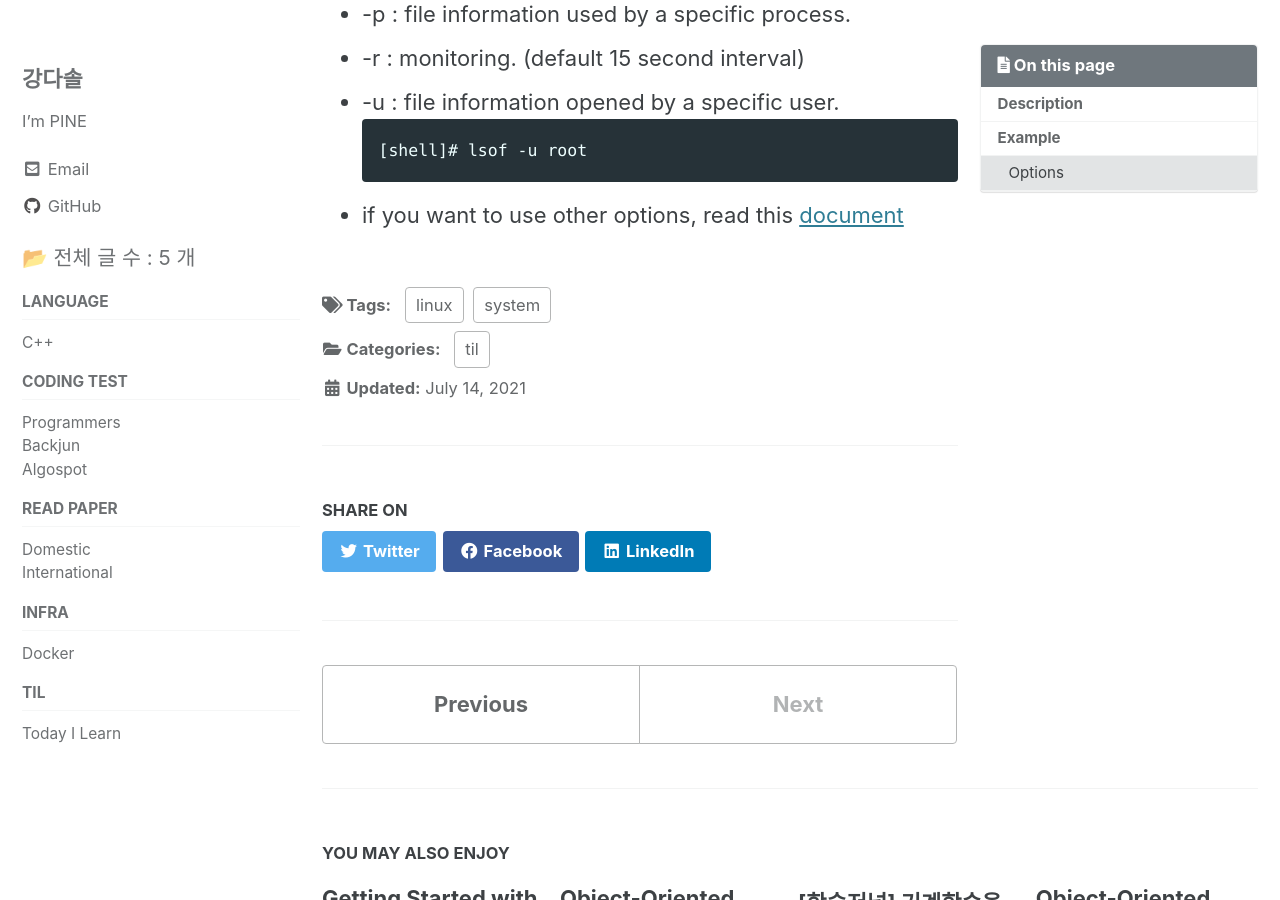
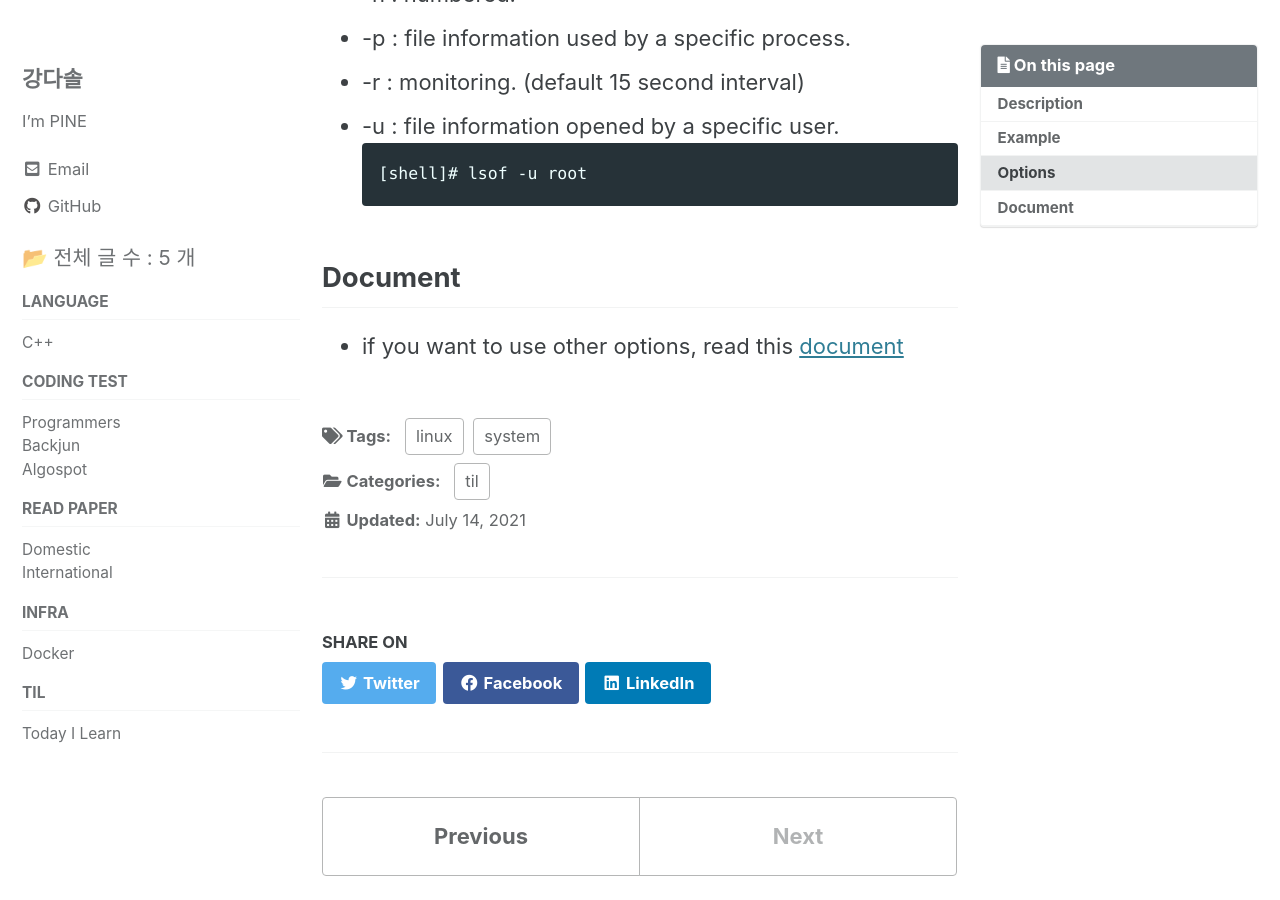
Before and after one commit to pine939/pine939.github.io, a Jekyll site: the page built from _posts/2021-07-12-til_1.md, in a window 1280 px wide and 900 px high, scrolled down 2406 px. Built offline with Jekyll 4.4.1, drawn with Linux system fonts in a browser that asks for light colours; cached includes are drawn as plain includes.

Commit message:
edit post (til: lsof)

````diff
--- a/_posts/2021-07-12-til_1.md
+++ b/_posts/2021-07-12-til_1.md
@@ -29,7 +29,7 @@ Code\x20H 1273 kangdasol   33r   REG    1,5       41 8961895 pine939.github.io/.
 com.docke 1576 kangdasol   75r   DIR    1,5     1184 7905573 pine939.github.io
 ```
 
-### Options
+## Options
 
 * +D : file information in the specified directory.
 ```
@@ -91,4 +91,7 @@ cfprefsd   338 kangdasol    0r   CHR                3,2      0t0  317 /dev/null
 ```
 [shell]# lsof -u root
 ```
+
+## Document
+
 * if you want to use other options, read this [document](https://linux.die.net/man/8/lsof)
````
